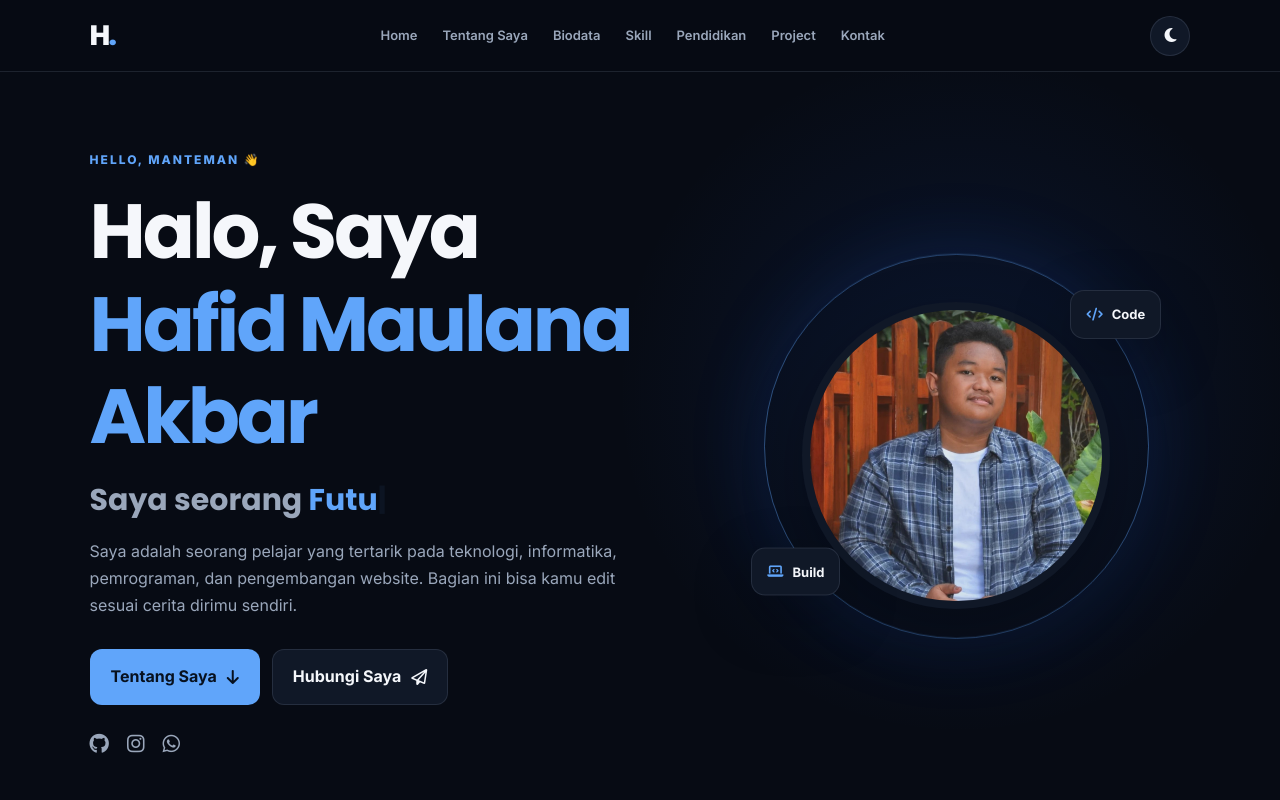
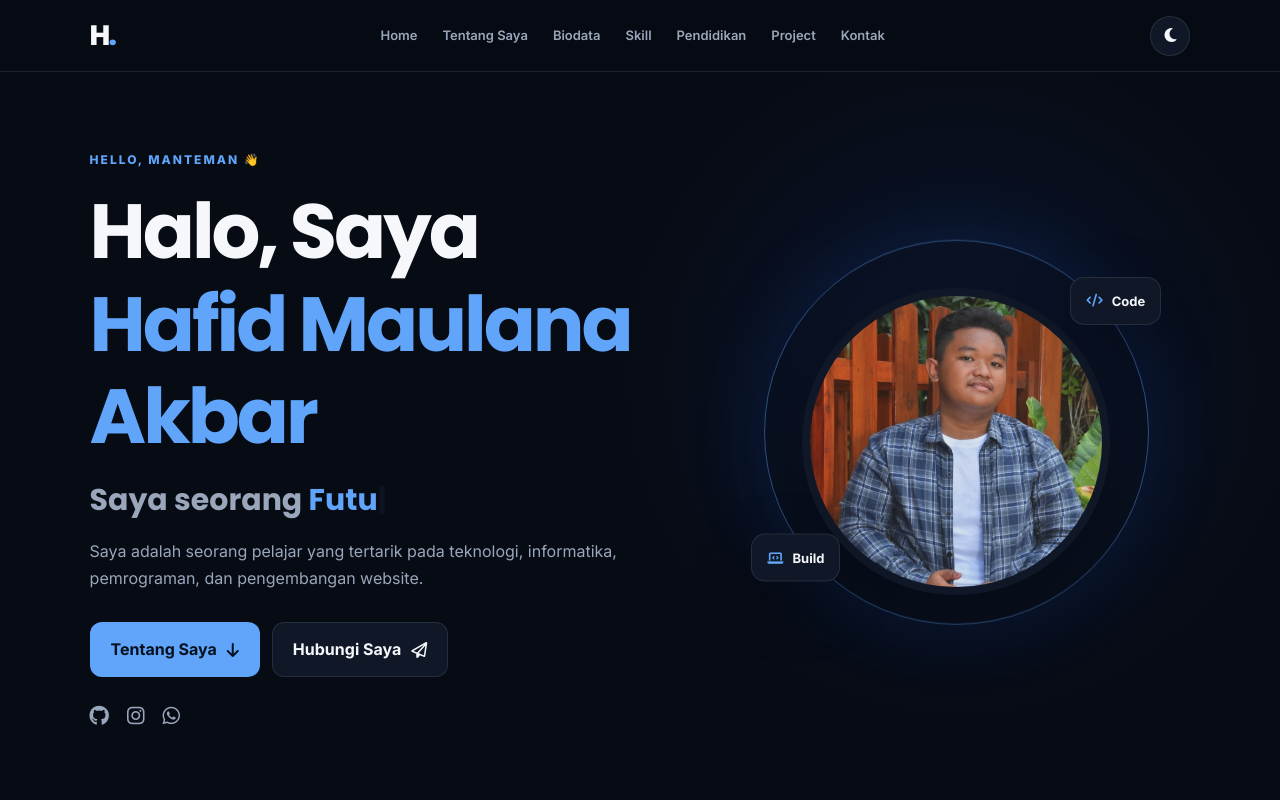
Before and after one commit to fronten87/hafid-biodata, a plain HTML site: page index.html in a window 1280 px wide. Shown: the top 800 px of the page. Drawn offline with Linux system fonts and the light colour scheme.

Commit message:
Update index.html

```diff
--- a/index.html
+++ b/index.html
@@ -38,7 +38,7 @@
         <h2>Saya seorang <span id="typing"></span><span class="cursor">|</span></h2>
         <p class="hero-description">
           Saya adalah seorang pelajar yang tertarik pada teknologi, informatika, pemrograman,
-          dan pengembangan website. Bagian ini bisa kamu edit sesuai cerita dirimu sendiri.
+          dan pengembangan website.
         </p>
         <div class="hero-buttons">
           <a class="btn primary" href="#tentang">Tentang Saya <i class="fa-solid fa-arrow-down"></i></a>
```
